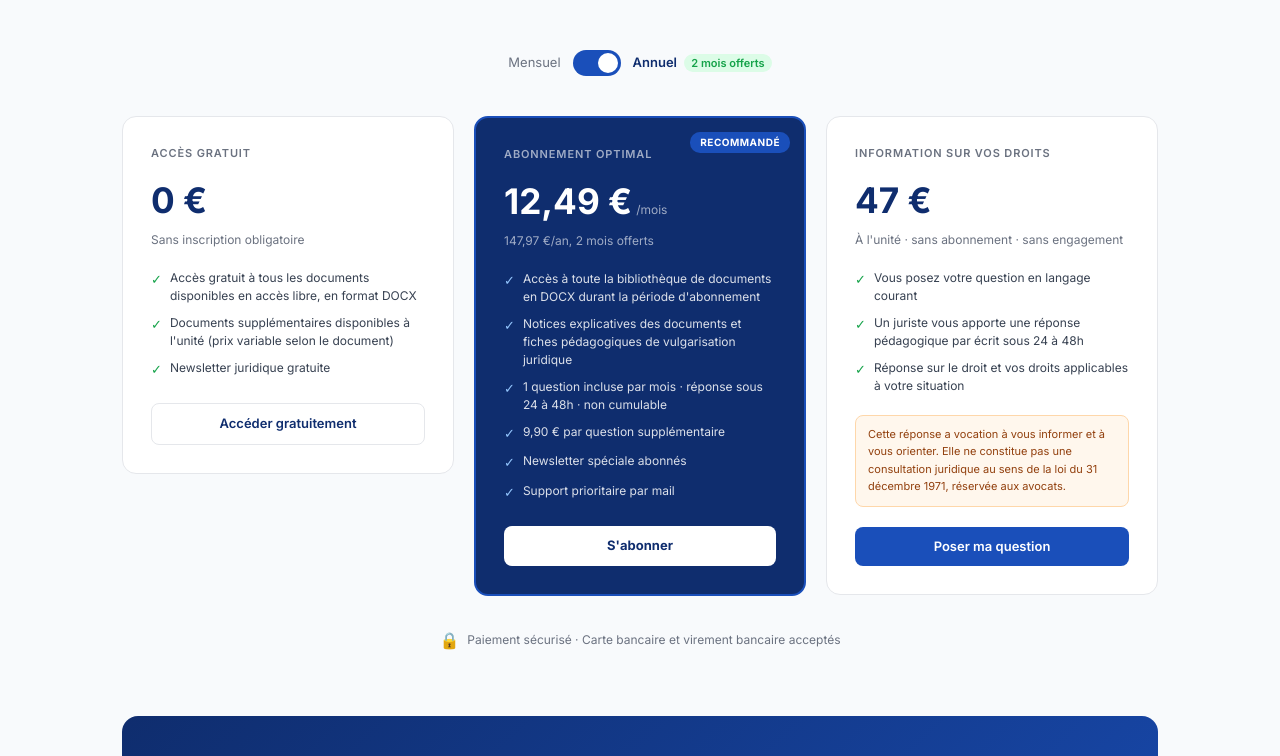
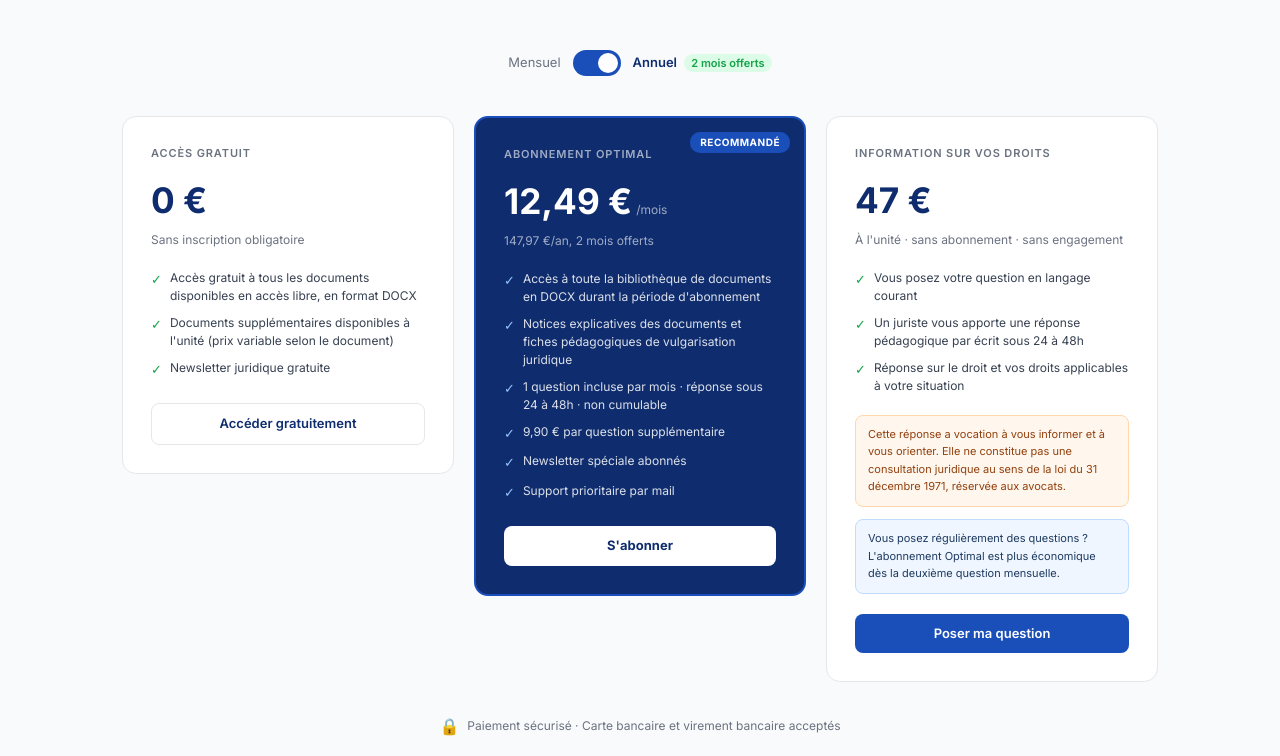
Before and after one commit to SYPA-ASSO/docutheque-next, a Next.js app: page /tarifs in a window 1280 px wide. Shown: the part 376-1132 px from the top of the page. Built offline with nearby package versions, Linux system fonts and the light colour scheme.

Commit message:
Push Optimal questions multiples Tarifs et TarifsClient

```diff
--- a/app/tarifs/TarifsClient.tsx
+++ b/app/tarifs/TarifsClient.tsx
@@ -30,7 +30,7 @@ export default function TarifsClient() {
     { q: "Quels moyens de paiement acceptez-vous ?", a: "Nous acceptons le paiement par carte bancaire et par virement bancaire. Le paiement est sécurisé. Aucune information bancaire n'est conservée sur nos serveurs." },
     { q: "L'abonnement se renouvelle-t-il automatiquement ?", a: "Oui. À l'issue de la période initiale de 12 mois, l'abonnement se renouvelle automatiquement pour une nouvelle année, sauf résiliation adressée par écrit au moins 30 jours avant l'échéance." },
     { q: 'La réponse "Information sur vos droits" est-elle garantie sous 48h ?', a: "Oui. Nous nous engageons à vous apporter une réponse rédigée par un juriste dans un délai de 24 à 48h ouvrées suivant la réception de votre question et la confirmation de votre paiement." },
-    { q: "Puis-je cumuler les questions incluses dans mon abonnement Optimal ?", a: "Non. La question mensuelle incluse dans l'abonnement Optimal n'est pas cumulable d'un mois sur l'autre. Si vous avez besoin de poser des questions supplémentaires dans le même mois, elles sont disponibles à 9,90 € l'unité." },
+    { q: "Puis-je cumuler les questions incluses dans mon abonnement Optimal ?", a: "Non. La question mensuelle incluse dans l'abonnement Optimal n'est pas cumulable d'un mois sur l'autre. Si vous avez besoin de poser des questions supplémentaires dans le même mois, elles sont disponibles à 9,90 € l'unité. Sans abonnement, chaque question est à 47 € — si vous posez régulièrement des questions, l'abonnement Optimal devient plus économique dès la deuxième question mensuelle." },
   ]
 
   const createurItems = [
@@ -141,9 +141,14 @@ export default function TarifsClient() {
                   </div>
                 ))}
               </div>
-              <div style={{background: '#fff7ed', border: '1px solid #fed7aa', borderRadius: '8px', padding: '10px 12px', marginBottom: '20px'}}>
+              <div style={{background: '#fff7ed', border: '1px solid #fed7aa', borderRadius: '8px', padding: '10px 12px', marginBottom: '12px'}}>
                 <p style={{color: '#92400e', fontSize: '11px', lineHeight: '1.6', margin: 0}}>
                   Cette réponse a vocation à vous informer et à vous orienter. Elle ne constitue pas une consultation juridique au sens de la loi du 31 décembre 1971, réservée aux avocats.
+                </p>
+              </div>
+              <div style={{background: '#eff6ff', border: '1px solid #bfdbfe', borderRadius: '8px', padding: '10px 12px', marginBottom: '20px'}}>
+                <p style={{color: '#1e3a5f', fontSize: '11px', lineHeight: '1.6', margin: 0}}>
+                  Vous posez régulièrement des questions ? L'abonnement Optimal est plus économique dès la deuxième question mensuelle.
                 </p>
               </div>
               <button style={{width: '100%', padding: '10px', borderRadius: '8px', border: 'none', background: '#1a4fba', color: 'white', fontSize: '13px', fontWeight: '600', cursor: 'pointer'}}>Poser ma question</button>
--- a/components/Tarifs.tsx
+++ b/components/Tarifs.tsx
@@ -124,7 +124,7 @@ export default function Tarifs() {
         {/* NOTE ENGAGEMENT */}
         <div style={{maxWidth: '900px', margin: '1.5rem auto 0', background: '#fff7ed', border: '1px solid #fed7aa', borderRadius: '10px', padding: '0.875rem 1.25rem'}}>
           <p style={{color: '#92400e', fontSize: '11px', lineHeight: '1.7', margin: 0}}>
-            <strong>Information importante —</strong> L'abonnement Optimal est souscrit pour une durée minimale de 12 mois. À l'issue de cette période, il se renouvelle automatiquement pour une nouvelle année, sauf résiliation adressée par écrit au moins 30 jours avant l'échéance. Le tarif mensuel affiché est donné à titre indicatif, calculé sur la base de l'engagement annuel. La question mensuelle incluse est non cumulable d'un mois sur l'autre.
+            <strong>Information importante —</strong> L'abonnement Optimal est souscrit pour une durée minimale de 12 mois. À l'issue de cette période, il se renouvelle automatiquement pour une nouvelle année, sauf résiliation adressée par écrit au moins 30 jours avant l'échéance. Le tarif mensuel affiché est donné à titre indicatif, calculé sur la base de l'engagement annuel. La question mensuelle incluse est non cumulable d'un mois sur l'autre. Vous posez régulièrement des questions ? L'abonnement Optimal est plus économique dès la deuxième question mensuelle.
           </p>
         </div>
 
```
